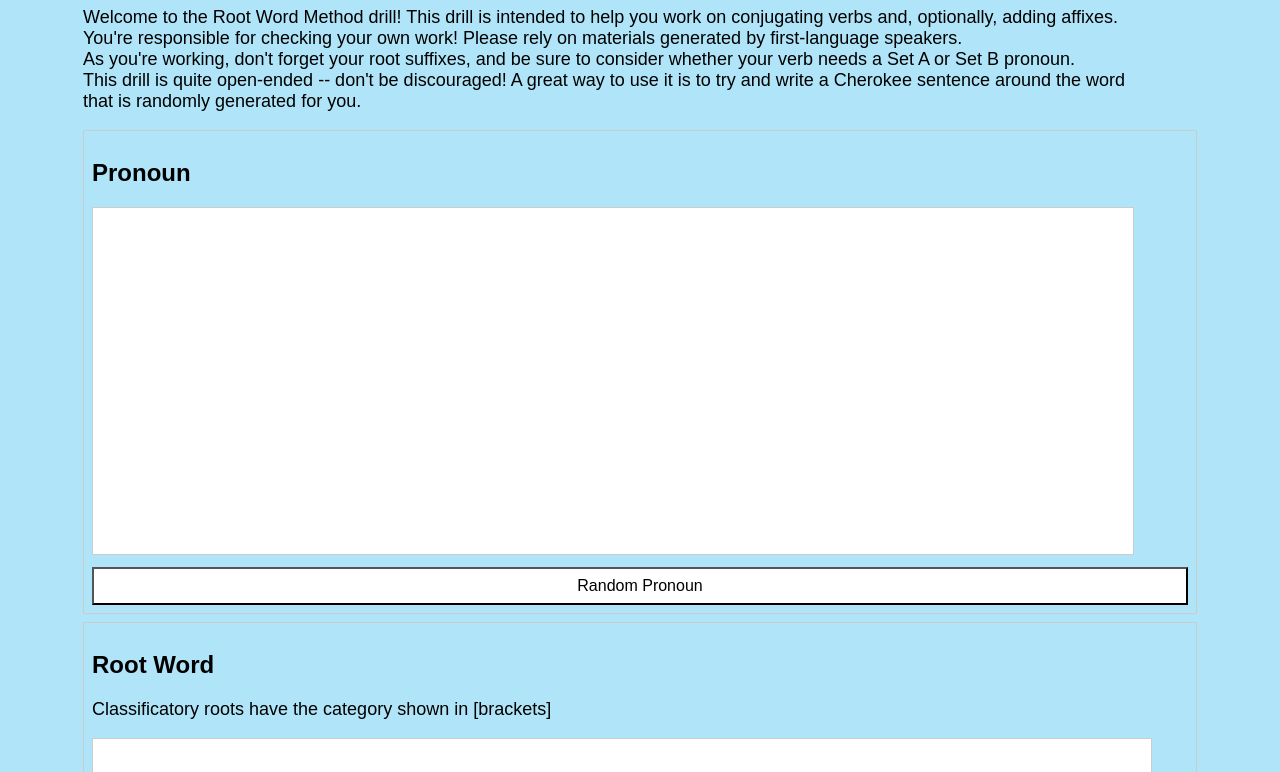
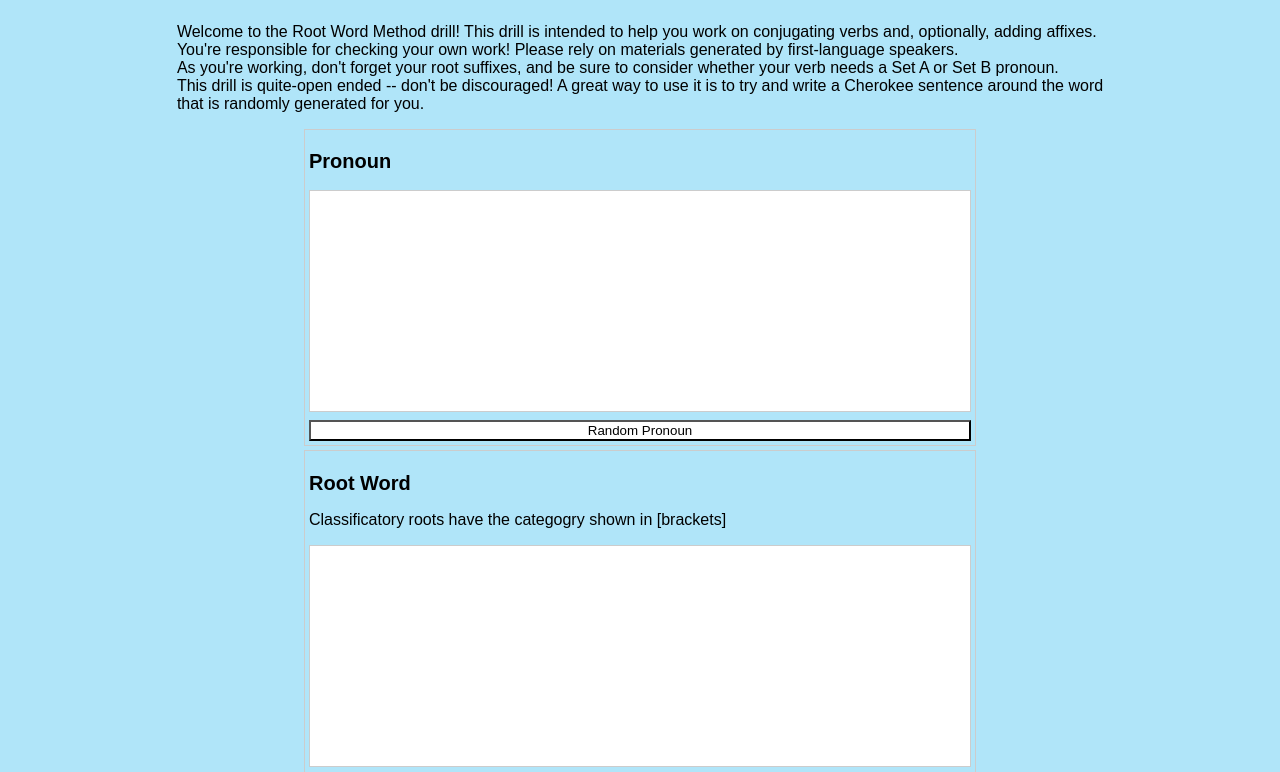
Before and after one commit to interrowhimper/RWM, a plain HTML site: page index.html in a window 1280 px wide. Shown: the part 73-845 px from the top of the page. Drawn offline with Linux system fonts and the light colour scheme.

Commit message:
Update index.html

```diff
--- a/index.html
+++ b/index.html
@@ -16,49 +16,41 @@
       min-height: 100vh;
       background-color: #B0E5F9;
     }
-    .container {
-      max-width: 90%; /* Adjust the max-width for smaller screens */
-    }
     .box {
       border: 1px solid #ccc;
-      padding: 8px;
-      margin-bottom: 8px;
+      padding: 4px;
+      margin-bottom: 4px;
     }
     canvas {
       border: 1px solid #ccc;
       background-color: #FFFFFF;
-      max-width: 100%;
-      height: auto;
     }
     button {
-      margin-top: 8px;
+      margin-top: 4px;
       background-color: #FFFFFF;
       align-items: center;
-      padding: 8px 16px; /* Increase padding for mobile-friendly buttons */
-      font-size: 16px; /* Adjust font size for buttons */
     }
     label {
-      margin-right: 8px;
+      margin-right: 4px;
     }
     h1 {
       font-size: 32px;
     }
     h2 {
-      font-size: 24px;
+      font-size: 20px;
     }
     p {
-      font-size: 18px;
+      font-size: 16px;
     }
   </style>
 </head>
 <body>
-  <div class="container">
   <h1>ᏣᎳᎩ ᎦᏬᏂᎯᏍᏗ Root Word Method Drill</h1>
   <p>Welcome to the Root Word Method drill! This drill is intended to help you work on conjugating verbs and, optionally, adding affixes. <br>
   You're responsible for checking your own work! Please rely on materials generated by first-language speakers. <br>
   As you're working, don't forget your root suffixes, and be sure to consider whether your verb needs a Set A or Set B pronoun.<br>
-    This drill is quite open-ended -- don't be discouraged! A great way to use it is to try and write a Cherokee sentence around the word <br>
-    that is randomly generated for you.</p>
+  This drill is quite-open ended -- don't be discouraged! A great way to use it is to try and write a Cherokee sentence around the word <br>
+  that is randomly generated for you. </p>
 
   <!-- Box for Pronouns -->
   <div class="box">
@@ -70,7 +62,7 @@
   <!-- Box for Root Words -->
   <div class="box">
     <h2>Root Word</h2>
-      <p>Classificatory roots have the category shown in [brackets]</p>
+    <p>Classificatory roots have the categogry shown in [brackets]</p>
     <canvas id="rootCanvas" width="650" height="50"></canvas> <br>
     <button id="generateRootButton">Random Root</button>
   </div>
@@ -92,7 +84,6 @@
 
   <!-- Random Button -->
   <button id="generateRandomButton">Randomize All</button>
-  </div>
 
   <script src="script.js"></script>
 </body>
```
Lines whose indentation alone changed are shown as unchanged.
